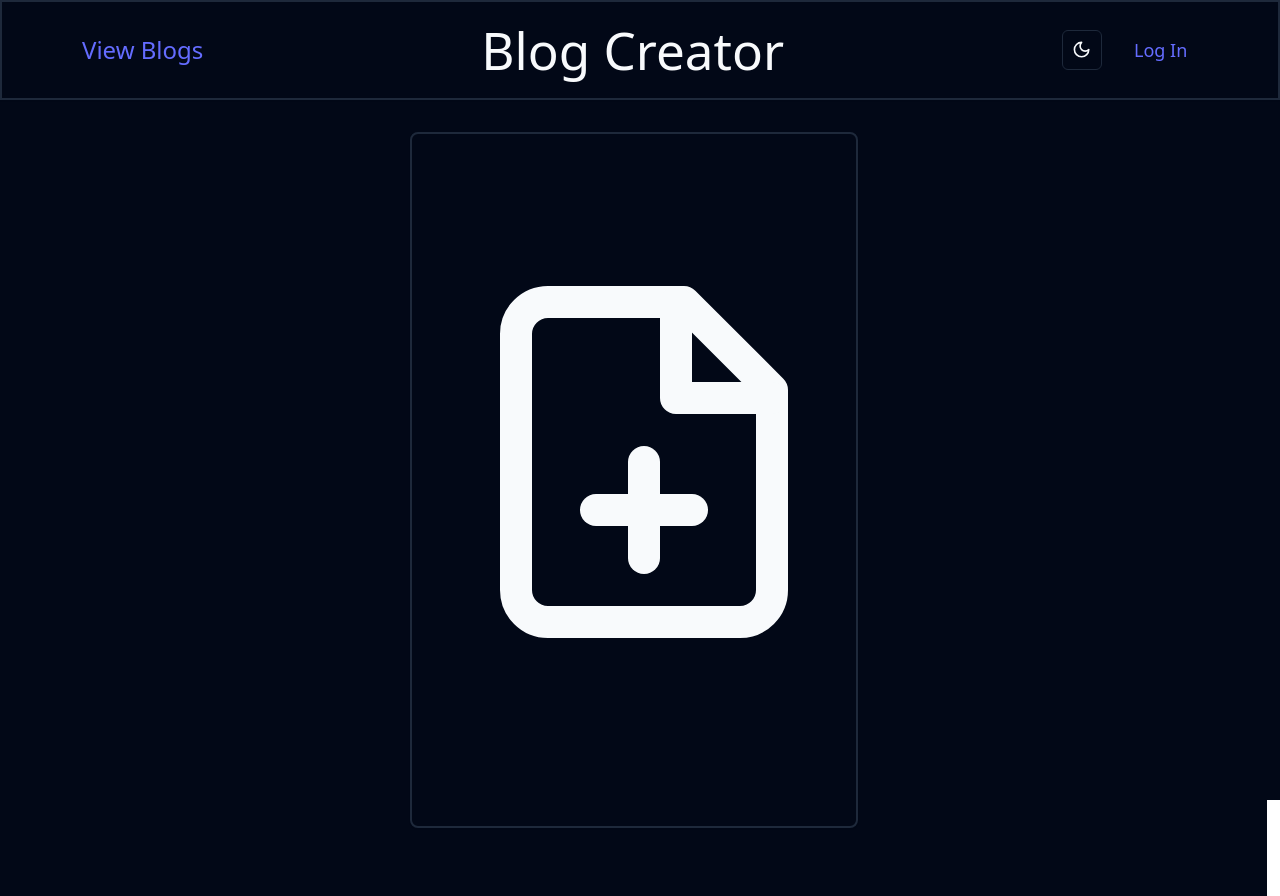
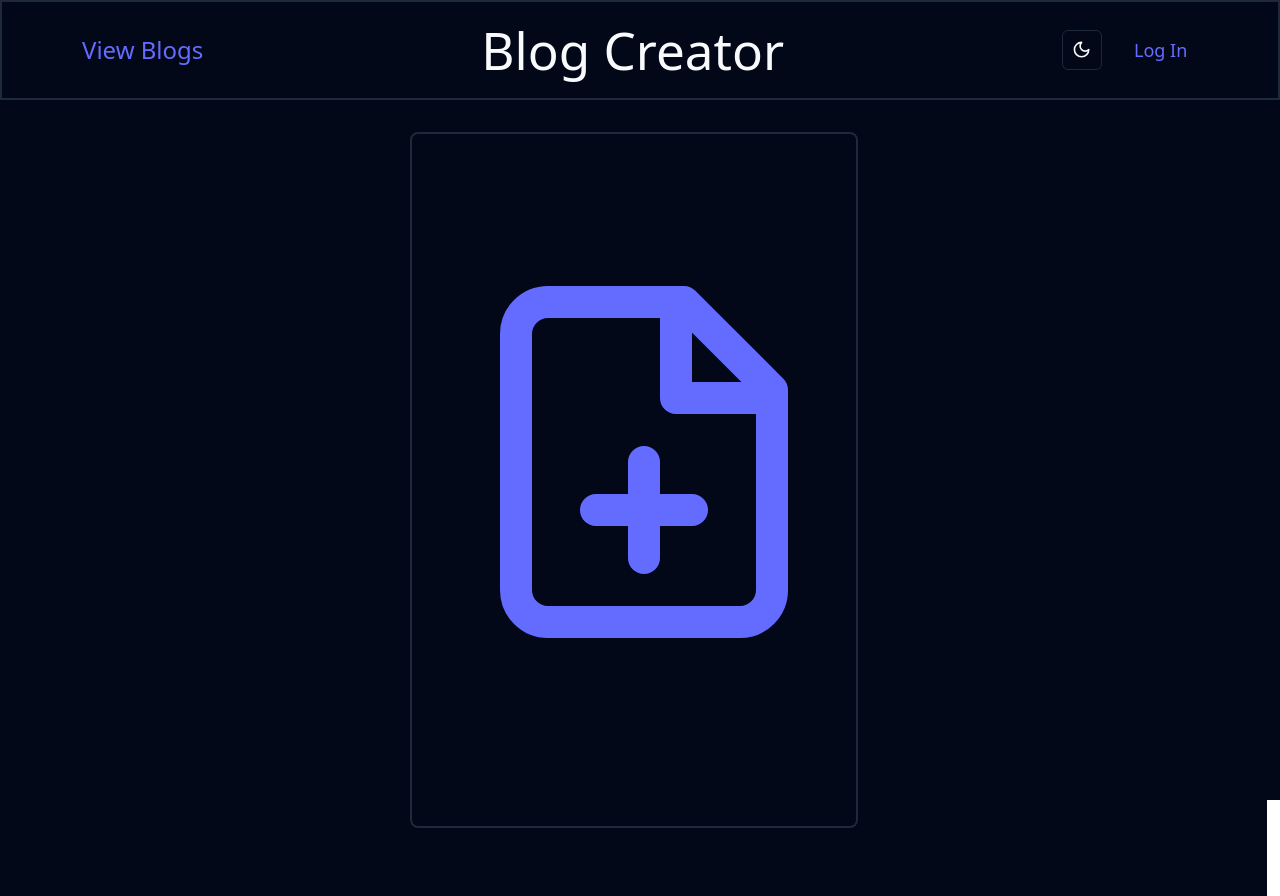
Before and after one commit to lernEarnBurn/blog-site, a React (Vite) app in the folder creater-interface/: page /blogs in a window 1280 px wide. Built offline with nearby package versions, Linux system fonts and the light colour scheme.

Commit message:
changed icon color

```diff
--- a/creater-interface/src/components/MyBlogMenu.tsx
+++ b/creater-interface/src/components/MyBlogMenu.tsx
@@ -101,7 +101,7 @@ export function MyBlogMenu() {
 
         {!loading && (
           <div onClick={() => {navigate('/blogs/create-blog')}} className="z-10 rounded-lg dark:bg-opacity-90 mt-[4.5vh] py-2 px-10 border-2 light:border-black shadow-sm w-[35vw] h-[87vh] overflow-hidden">
-            <FilePlus className="w-[30vw] h-[80vh]"/>
+            <FilePlus className="blue w-[30vw] h-[80vh]"/>
           </div>
         )}
 
--- a/creater-interface/src/index.css
+++ b/creater-interface/src/index.css
@@ -15,6 +15,9 @@
   -webkit-text-size-adjust: 100%;
 }
 
+.blue {
+  color: #646cff;
+}
 
 .btn-bar {
   background-color: #646cffb5;
```
